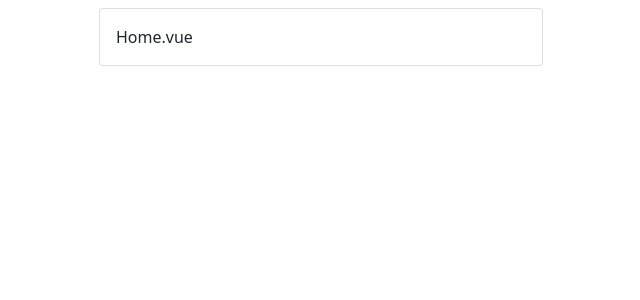
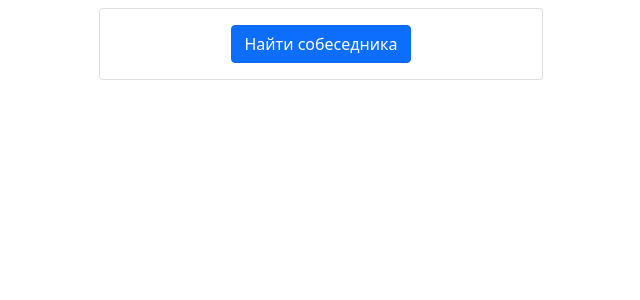
Before and after one commit to jhasuev/text-webrtc-chat, a Vue app: page / in a window 1280 px wide. Shown: the top 300 px of the page, without its empty margins (319-959 px from the left). Built offline with nearby package versions, Linux system fonts and the light colour scheme.

Commit message:
add Home layout

```diff
--- a/src/views/Home.vue
+++ b/src/views/Home.vue
@@ -1,5 +1,7 @@
 <template>
-  Home.vue
+  <div class="text-center">
+    <button class="btn btn-primary">Найти собеседника</button>
+  </div>
 </template>
 
 <script>
```
